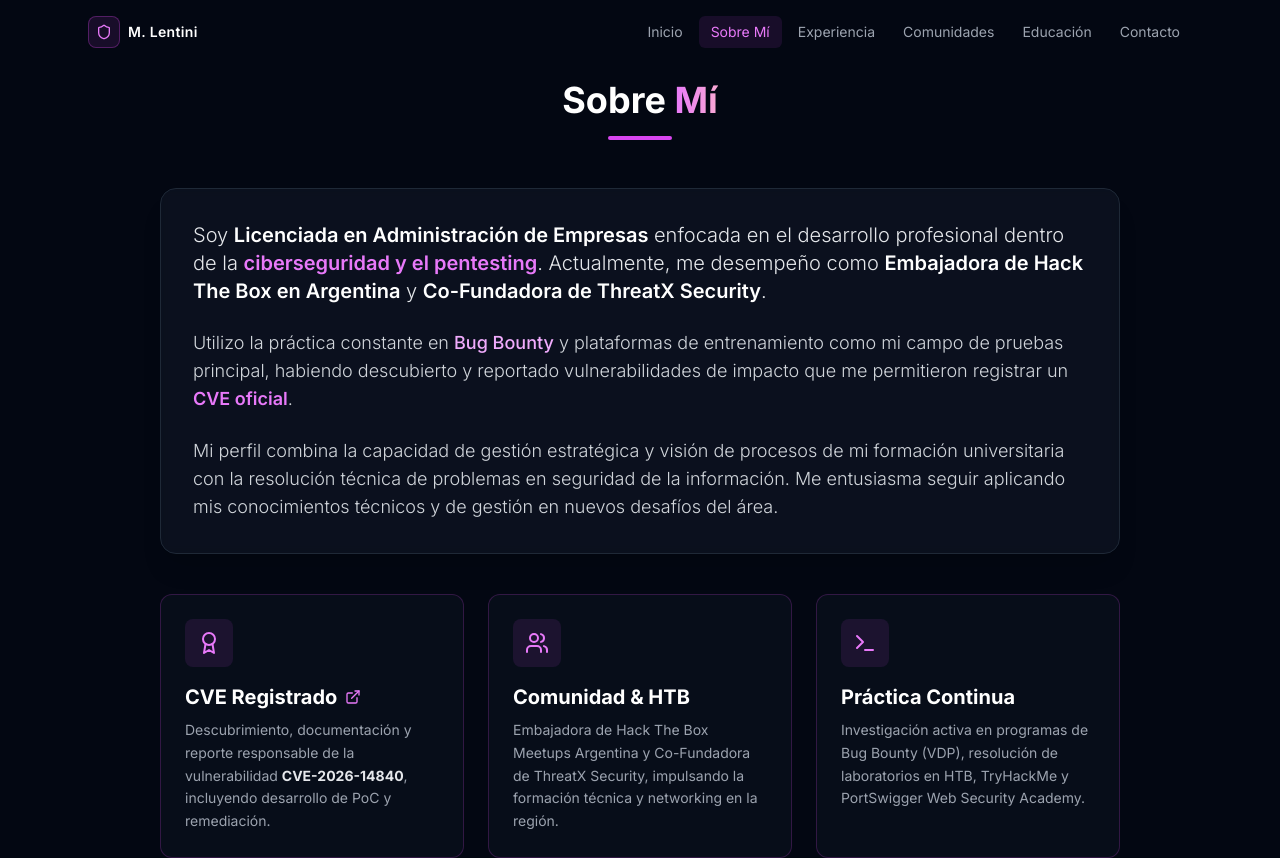
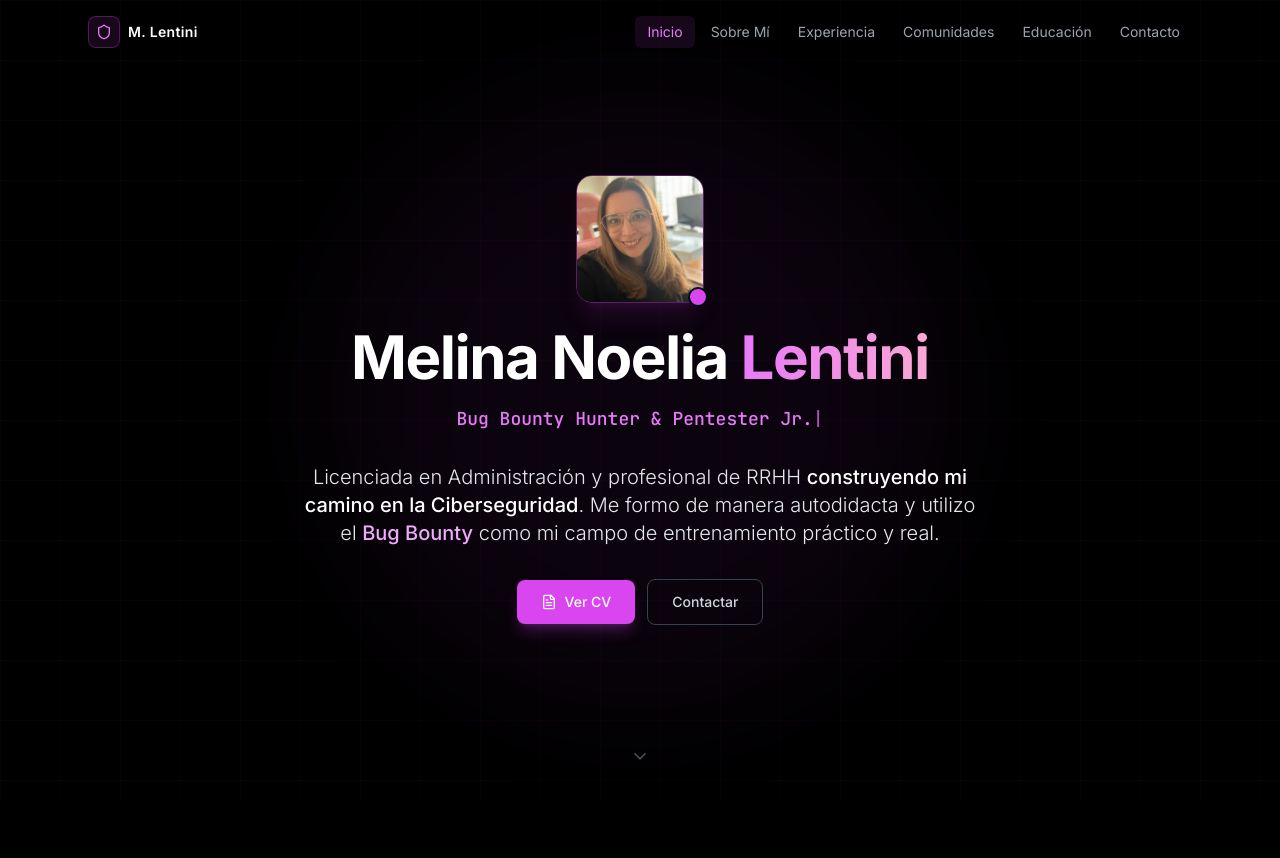
Before and after one commit to Melina-Lentini/MiPortfolio, a React (Vite) app: page / in a window 1280 px wide. Shown: the top 858 px of the page. Built offline with nearby package versions, Linux system fonts and the light colour scheme.

Commit message:
Updated Hero.tsx

```diff
--- a/src/components/Hero.tsx
+++ b/src/components/Hero.tsx
@@ -1,80 +1,116 @@
-import { Shield, Award, Terminal, Users, ExternalLink } from 'lucide-react';
+import { useEffect, useState } from 'react';
+import { FileText, ChevronDown } from 'lucide-react';
 
-export default function About() {
+const roles = [
+  'Lic. en Administración de Empresas',
+  'Bug Bounty Hunter & Pentester Jr.',
+  'HTB Ambassador & ThreatX Co-Founder',
+];
+
+export default function Hero() {
+  const [roleIndex, setRoleIndex] = useState(0);
+  const [displayed, setDisplayed] = useState('');
+  const [typing, setTyping] = useState(true);
+  const [mounted, setMounted] = useState(false);
+
+  useEffect(() => {
+    setMounted(true);
+  }, []);
+
+  useEffect(() => {
+    const current = roles[roleIndex];
+    if (typing) {
+      if (displayed.length < current.length) {
+        const t = setTimeout(() => setDisplayed(current.slice(0, displayed.length + 1)), 45);
+        return () => clearTimeout(t);
+      } else {
+        const t = setTimeout(() => setTyping(false), 2000);
+        return () => clearTimeout(t);
+      }
+    } else {
+      if (displayed.length > 0) {
+        const t = setTimeout(() => setDisplayed(displayed.slice(0, -1)), 25);
+        return () => clearTimeout(t);
+      } else {
+        setRoleIndex((roleIndex + 1) % roles.length);
+        setTyping(true);
+      }
+    }
+  }, [displayed, typing, roleIndex]);
+
   return (
-    <section id="about" className="py-20 bg-gray-950 text-gray-200 relative overflow-hidden">
-      <div className="max-w-5xl mx-auto px-4 sm:px-6 lg:px-8 relative z-10">
+    <section
+      id="hero"
+      className="relative min-h-screen flex flex-col items-center justify-center px-4 overflow-hidden"
+    >
+      {/* Background grid */}
+      <div className="absolute inset-0 bg-[linear-gradient(rgba(217,70,239,0.03)_1px,transparent_1px),linear-gradient(90deg,rgba(217,70,239,0.03)_1px,transparent_1px)] bg-[size:60px_60px]" />
 
-        {/* Encabezado de Sección */}
-        <div className="text-center mb-12">
-          <h2 className="text-3xl sm:text-4xl font-bold text-white mb-4">
-            Sobre <span className="text-transparent bg-clip-text bg-gradient-to-r from-fuchsia-400 to-pink-300">Mí</span>
-          </h2>
-          <div className="w-16 h-1 bg-fuchsia-500 mx-auto rounded-full mb-6" />
+      {/* Radial glow */}
+      <div className="absolute top-1/2 left-1/2 -translate-x-1/2 -translate-y-1/2 w-[600px] h-[600px] bg-fuchsia-500/5 rounded-full blur-3xl pointer-events-none" />
+      <div className="absolute top-1/3 right-1/4 w-[300px] h-[300px] bg-pink-500/4 rounded-full blur-3xl pointer-events-none" />
+
+      <div
+        className={`relative z-10 max-w-3xl mx-auto text-center transition-all duration-1000 ${
+          mounted ? 'opacity-100 translate-y-0' : 'opacity-0 translate-y-8'
+        }`}
+      >
+
+        {/* Profile photo */}
+        <div className="relative mx-auto mb-6 w-32 h-32">
+          <img
+            src="/images/IMG_0393.jpeg"
+            alt="Melina Noelia Lentini"
+            className="w-32 h-32 rounded-2xl object-cover border border-fuchsia-500/40 shadow-xl shadow-fuchsia-500/10"
+          />
+          <div className="absolute -bottom-1 -right-1 w-5 h-5 rounded-full bg-fuchsia-500 border-2 border-gray-950" />
         </div>
 
-        {/* Presentación Principal */}
-        <div className="bg-gray-900/60 border border-gray-800 rounded-2xl p-6 sm:p-8 mb-10 backdrop-blur-sm shadow-xl">
-          <p className="text-lg sm:text-xl text-gray-200 leading-relaxed font-light mb-6">
-            Soy <strong className="text-white font-semibold">Licenciada en Administración de Empresas</strong> enfocada en el desarrollo profesional dentro de la <strong className="text-fuchsia-400 font-semibold">ciberseguridad y el pentesting</strong>. Actualmente, me desempeño como <strong className="text-white font-semibold">Embajadora de Hack The Box en Argentina</strong> y <strong className="text-white font-semibold">Co-Fundadora de ThreatX Security</strong>.
-          </p>
-          <p className="text-base sm:text-lg text-gray-300 leading-relaxed font-light mb-6">
-            Utilizo la práctica constante en <strong className="text-fuchsia-300 font-medium">Bug Bounty</strong> y plataformas de entrenamiento como mi campo de pruebas principal, habiendo descubierto y reportado vulnerabilidades de impacto que me permitieron registrar un <strong className="text-fuchsia-400 font-semibold">CVE oficial</strong>.
-          </p>
-          <p className="text-base sm:text-lg text-gray-300 leading-relaxed font-light">
-            Mi perfil combina la capacidad de gestión estratégica y visión de procesos de mi formación universitaria con la resolución técnica de problemas en seguridad de la información. Me entusiasma seguir aplicando mis conocimientos técnicos y de gestión en nuevos desafíos del área.
+        {/* Name */}
+        <h1 className="text-4xl sm:text-5xl md:text-6xl font-bold text-white mb-3 tracking-tight">
+          Melina Noelia{' '}
+          <span className="text-transparent bg-clip-text bg-gradient-to-r from-fuchsia-400 to-pink-300">
+            Lentini
+          </span>
+        </h1>
+
+        {/* Typewriter role */}
+        <div className="h-8 sm:h-10 mb-6 flex items-center justify-center">
+          <p className="text-base sm:text-lg text-fuchsia-400 font-mono font-medium">
+            {displayed}
+            <span className="animate-pulse">|</span>
           </p>
         </div>
 
-        {/* Tarjetas de Hitos / Destacados */}
-        <div className="grid grid-cols-1 md:grid-cols-3 gap-6">
+        {/* Bio de impacto */}
+        <p className="max-w-2xl mx-auto text-gray-200 text-lg sm:text-xl font-light leading-relaxed mb-8">
+          Licenciada en Administración y profesional de RRHH <span className="text-white font-medium">construyendo mi camino en la Ciberseguridad</span>.
+          Me formo de manera autodidacta y utilizo el <span className="text-fuchsia-300 font-medium">Bug Bounty</span> como mi campo de entrenamiento práctico y real.
+        </p>
 
-          {/* Card 1: CVE Registrado */}
-          <div className="bg-gray-900/40 border border-fuchsia-500/20 hover:border-fuchsia-500/40 rounded-xl p-6 transition-all duration-300 hover:-translate-y-1">
-            <div className="w-12 h-12 rounded-lg bg-fuchsia-500/10 flex items-center justify-center text-fuchsia-400 mb-4">
-              <Award size={24} />
-            </div>
-            <h3 className="text-xl font-bold text-white mb-2 flex items-center gap-2">
-              CVE Registrado
-              <a
-                href="https://www.cve.org/CVERecord?id=CVE-2026-14840"
-                target="_blank"
-                rel="noopener noreferrer"
-                className="text-fuchsia-400 hover:text-fuchsia-300 transition-colors"
-                title="Ver registro oficial"
-              >
-                <ExternalLink size={16} />
-              </a>
-            </h3>
-            <p className="text-sm text-gray-400 leading-relaxed">
-              Descubrimiento, documentación y reporte responsable de la vulnerabilidad <strong className="text-gray-200">CVE-2026-14840</strong>, incluyendo desarrollo de PoC y remediación.
-            </p>
-          </div>
+        {/* CTA Buttons */}
+        <div className="flex flex-wrap items-center justify-center gap-3">
+          <a
+            href="#experience"
+            onClick={e => { e.preventDefault(); document.querySelector('#experience')?.scrollIntoView({ behavior: 'smooth' }); }}
+            className="inline-flex items-center gap-2 px-6 py-3 rounded-lg bg-fuchsia-500 hover:bg-fuchsia-400 text-white font-medium text-sm transition-all duration-200 shadow-lg shadow-fuchsia-500/25 hover:shadow-fuchsia-500/40 hover:-translate-y-0.5"
+          >
+            <FileText size={16} />
+            Ver CV
+          </a>
+          <a
+            href="#contact"
+            onClick={e => { e.preventDefault(); document.querySelector('#contact')?.scrollIntoView({ behavior: 'smooth' }); }}
+            className="inline-flex items-center justify-center px-6 py-3 rounded-lg border border-gray-700 hover:border-fuchsia-500/50 text-gray-300 hover:text-white font-medium text-sm transition-all duration-200 hover:bg-gray-800/50 hover:-translate-y-0.5"
+          >
+            Contactar
+          </a>
+        </div>
+      </div>
 
-          {/* Card 2: Liderazgo Comunitario */}
-          <div className="bg-gray-900/40 border border-fuchsia-500/20 hover:border-fuchsia-500/40 rounded-xl p-6 transition-all duration-300 hover:-translate-y-1">
-            <div className="w-12 h-12 rounded-lg bg-fuchsia-500/10 flex items-center justify-center text-fuchsia-400 mb-4">
-              <Users size={24} />
-            </div>
-            <h3 className="text-xl font-bold text-white mb-2">Comunidad & HTB</h3>
-            <p className="text-sm text-gray-400 leading-relaxed">
-              Embajadora de Hack The Box Meetups Argentina y Co-Fundadora de ThreatX Security, impulsando la formación técnica y networking en la región.
-            </p>
-          </div>
-
-          {/* Card 3: Enfoque Práctico */}
-          <div className="bg-gray-900/40 border border-fuchsia-500/20 hover:border-fuchsia-500/40 rounded-xl p-6 transition-all duration-300 hover:-translate-y-1">
-            <div className="w-12 h-12 rounded-lg bg-fuchsia-500/10 flex items-center justify-center text-fuchsia-400 mb-4">
-              <Terminal size={24} />
-            </div>
-            <h3 className="text-xl font-bold text-white mb-2">Práctica Continua</h3>
-            <p className="text-sm text-gray-400 leading-relaxed">
-              Investigación activa en programas de Bug Bounty (VDP), resolución de laboratorios en HTB, TryHackMe y PortSwigger Web Security Academy.
-            </p>
-          </div>
-
-        </div>
-
+      {/* Scroll hint */}
+      <div className={`absolute bottom-8 left-1/2 -translate-x-1/2 transition-all duration-1000 delay-500 ${mounted ? 'opacity-100' : 'opacity-0'}`}>
+        <ChevronDown size={20} className="text-gray-600 animate-bounce" />
       </div>
     </section>
   );
```
